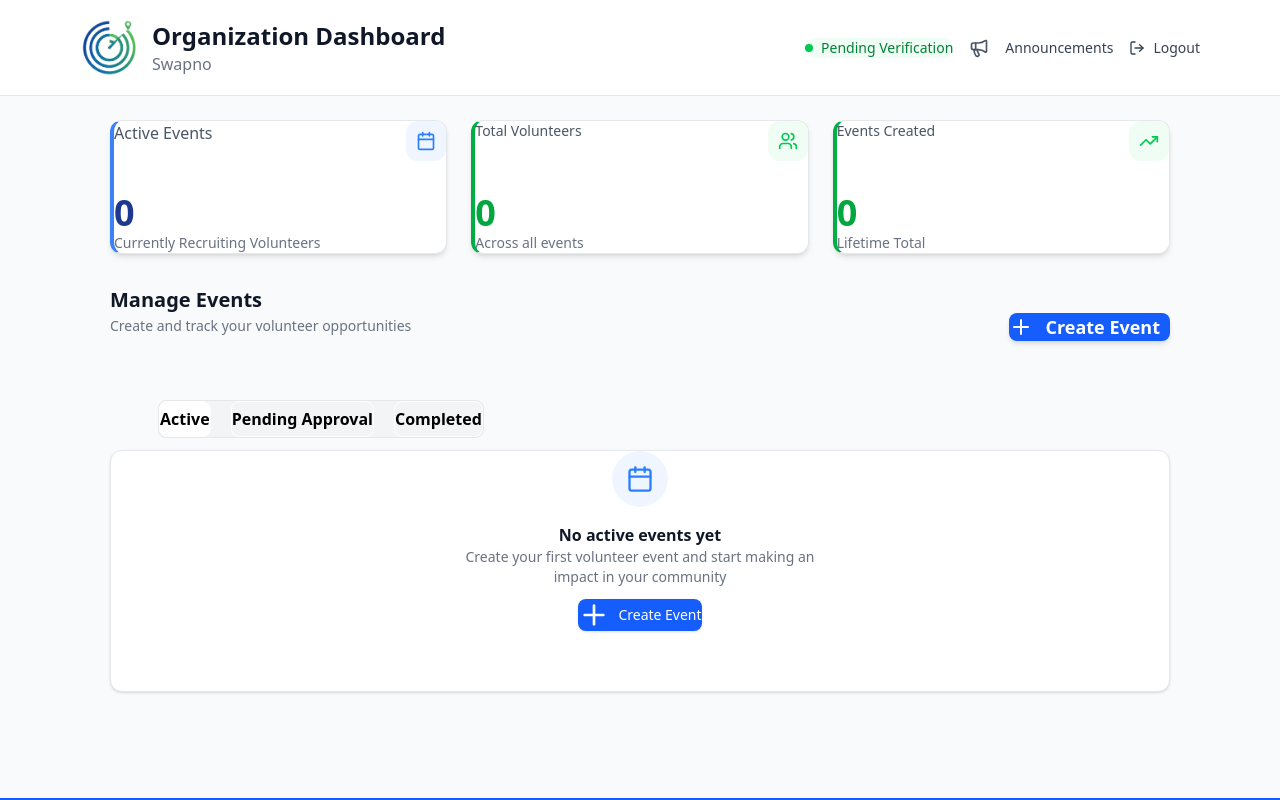
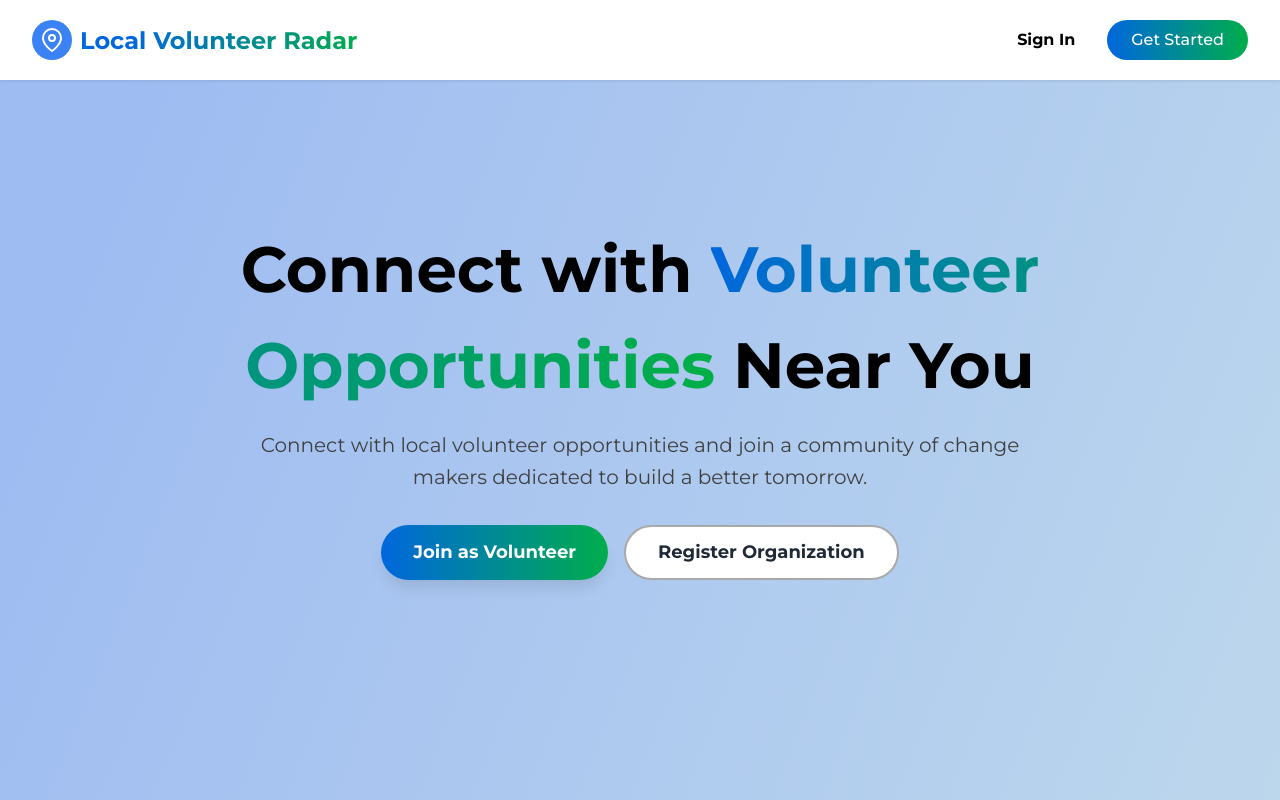
Before and after one commit to ADIB3883/Local-Volunteer-Radar, a React (Vite) app in the folder Local-Volunteer-Radar/Frontend/: page / in a window 1280 px wide. Shown: the top 800 px of the page. Built offline with nearby package versions, Linux system fonts and the light colour scheme.

Commit message:
Default Route path

```diff
--- a/Local-Volunteer-Radar/Frontend/src/App.jsx
+++ b/Local-Volunteer-Radar/Frontend/src/App.jsx
@@ -12,7 +12,7 @@
         <Router>
             <div className="App">
                 <Routes>
-                    <Route path="/" element={<OrganizerDashboard />} />
+                    <Route path="/" element={<HomePage />} />
                     <Route path="/login" element={<LoginPage />} />
                     <Route path="/signup" element={<SignUp />} />
                     <Route path="/volunteer-dashboard" element={<VolunteerDashboard />} />
```
